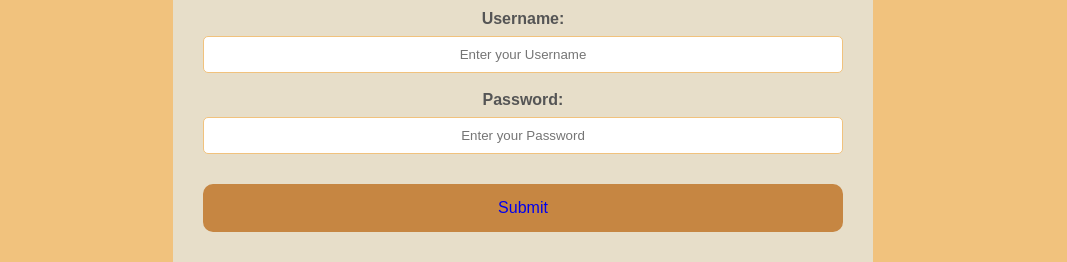
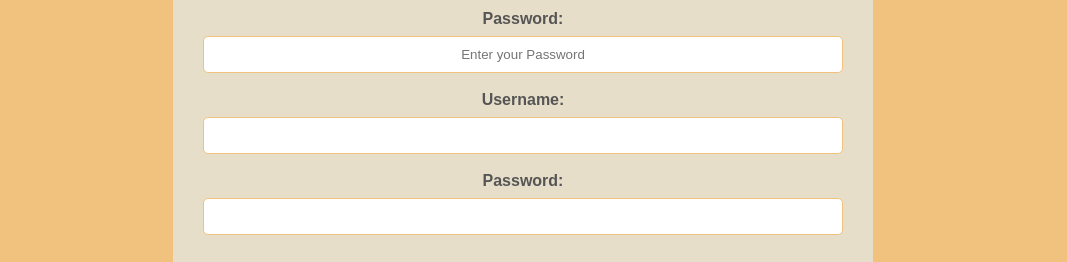
Before and after one commit to jaydenater21/Cultural-Questions1, a website: page index.html in a window 1280 px wide. Shown: the part 157-419 px from the top of the page, without its empty margins (117-1184 px from the left). Drawn offline with Linux system fonts and the light colour scheme.

Commit message:
Update index.html

```diff
--- a/index.html
+++ b/index.html
@@ -25,11 +25,27 @@
          placeholder="Enter your Password" required>
 
      <div class="wrap">
-         <button  type="submit" href="index.html" style="text-align: center;" >
-             <a href="main.html" style="text-decoration: none;">
-                Submit
-            </a>
-         </button>
+        <form action="/login" method="post">
+
+            <div class="user-info">
+
+                <label for="username">Username:</label>
+
+                <input type="text" id="username" name="username" required>
+
+            </div>
+
+            <div class="password-info">
+
+                <label for="password">Password:</label>
+
+                <input type="password" id="password" name="password" required>
+
+            </div>
+
+            <button type="submit">Login</button>
+
+        </form>
      </div>
  </form>
  <h1>continue without loging in
```
